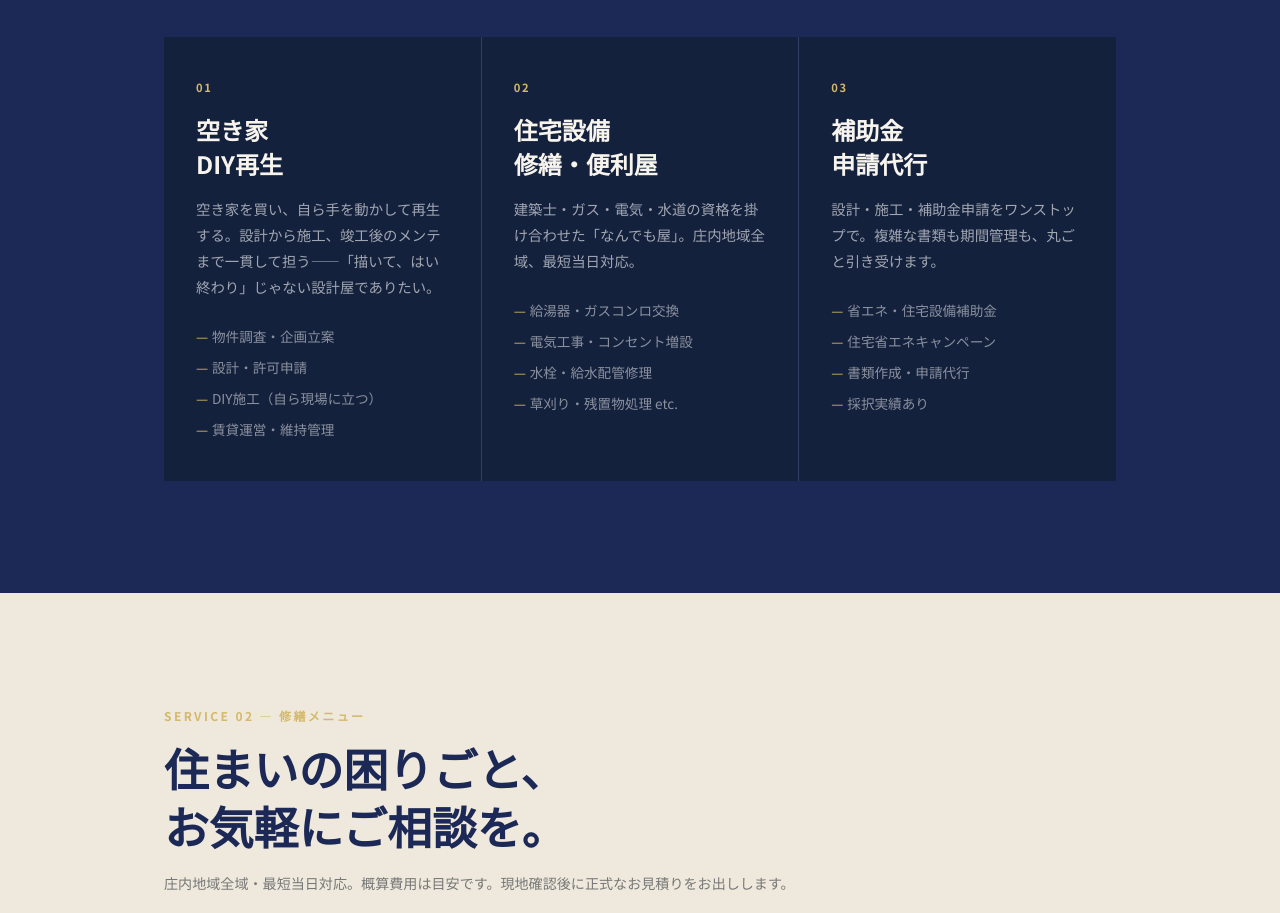
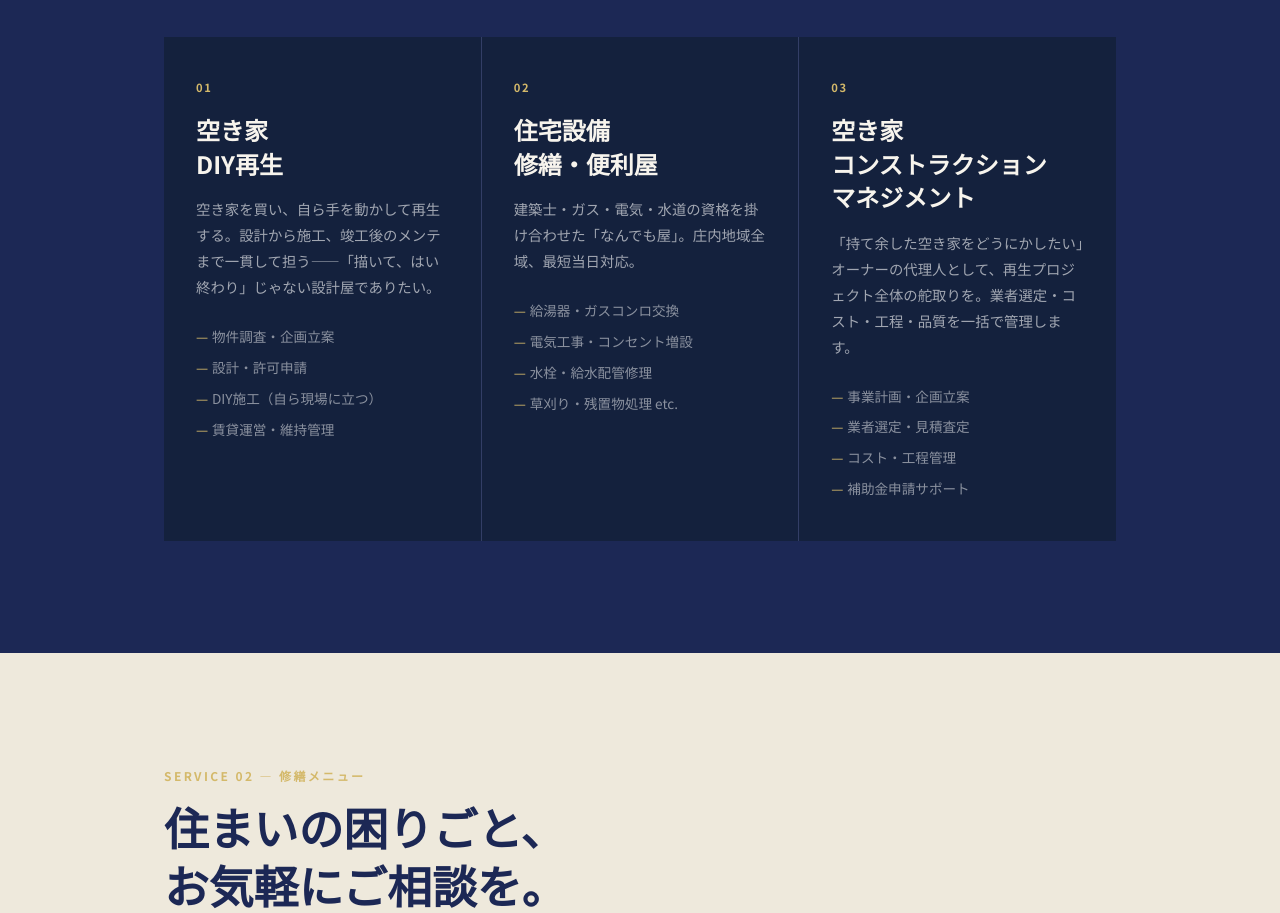
Before and after one commit to cyouchinankohyuhei/sekkeisituradio, a plain HTML site: page index.html in a window 1280 px wide. Shown: the part 1703-2616 px from the top of the page. Drawn offline with Linux system fonts and the light colour scheme.

Commit message:
3つ目の事業を「空き家コンストラクションマネジメント」に変更
- 補助金申請代行 → 空き家CM（オーナー代理でプロジェクト全体を管理）
- 事業内容：事業計画・業者選定・コスト工程管理・補助金申請サポート
- お問い合わせフォームの選択肢も更新

Co-Authored-By: Claude Sonnet 4.6 <noreply@anthropic.com>

```diff
--- a/index.html
+++ b/index.html
@@ -112,13 +112,13 @@
         </div>
         <div class="service-card">
           <div class="service-num">03</div>
-          <h3 class="service-name">補助金<br>申請代行</h3>
-          <p class="service-desc">設計・施工・補助金申請をワンストップで。複雑な書類も期間管理も、丸ごと引き受けます。</p>
+          <h3 class="service-name">空き家<br>コンストラクション<br>マネジメント</h3>
+          <p class="service-desc">「持て余した空き家をどうにかしたい」オーナーの代理人として、再生プロジェクト全体の舵取りを。業者選定・コスト・工程・品質を一括で管理します。</p>
           <ul class="service-list">
-            <li>省エネ・住宅設備補助金</li>
-            <li>住宅省エネキャンペーン</li>
-            <li>書類作成・申請代行</li>
-            <li>採択実績あり</li>
+            <li>事業計画・企画立案</li>
+            <li>業者選定・見積査定</li>
+            <li>コスト・工程管理</li>
+            <li>補助金申請サポート</li>
           </ul>
         </div>
       </div>
@@ -386,7 +386,7 @@
             <option value="">選択してください</option>
             <option value="akiya">空き家の活用・再生</option>
             <option value="repair">住宅設備の修繕・修理</option>
-            <option value="subsidy">補助金申請代行</option>
+            <option value="cm">空き家コンストラクションマネジメント</option>
             <option value="other">その他・雑談でも</option>
           </select>
         </div>
```
